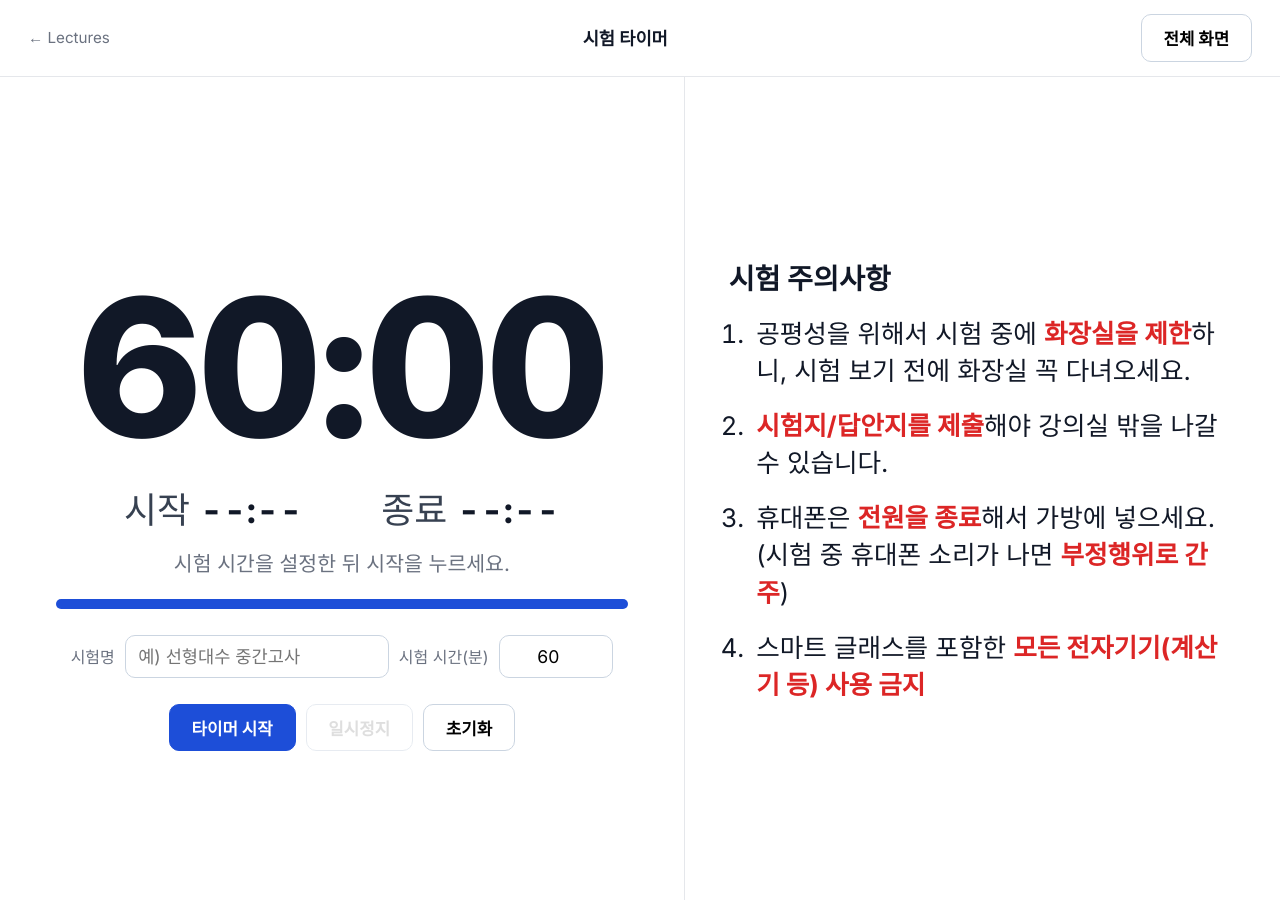
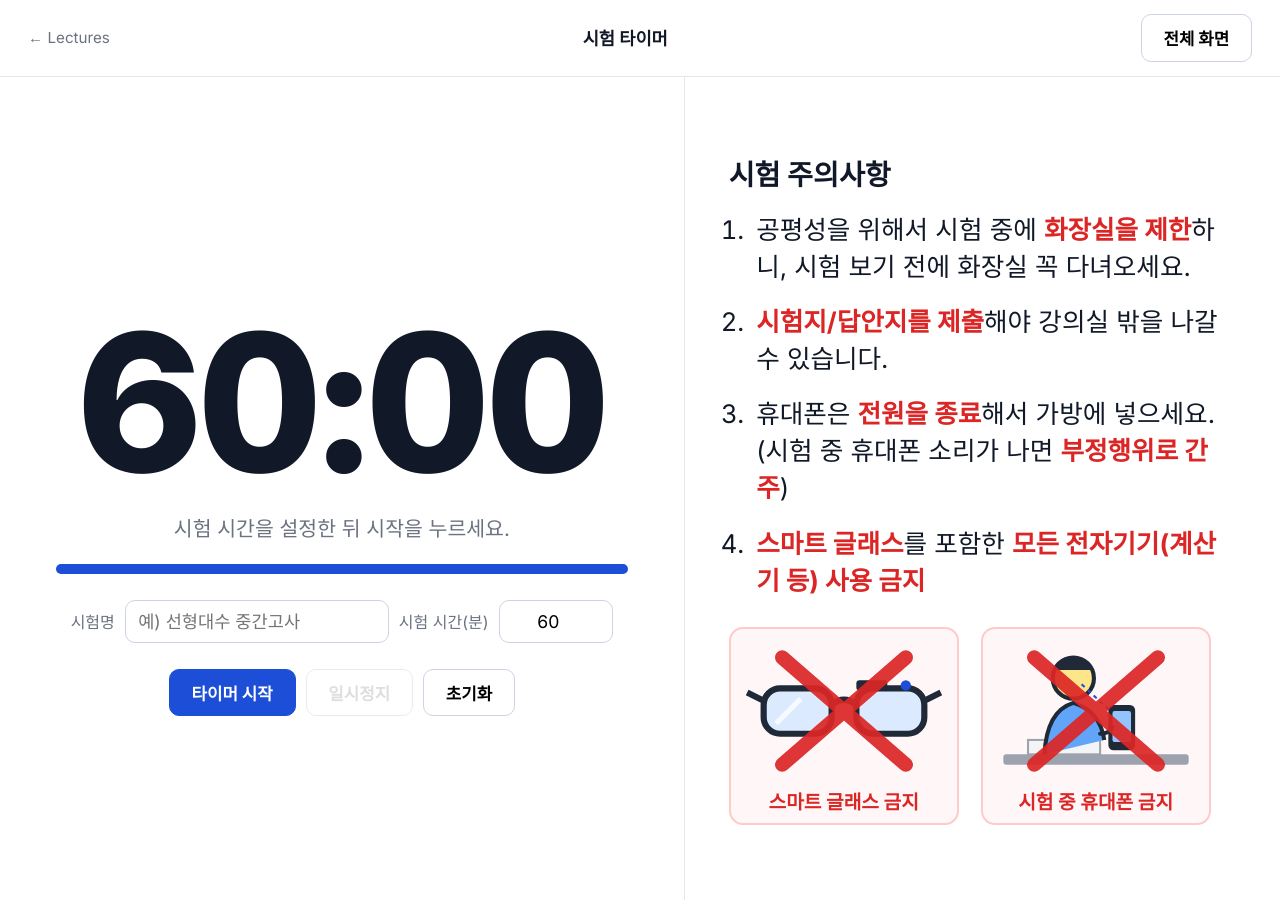
Before and after one commit to hyperx-web/hyperx, a Jekyll site: the page built from lectures/exam-timer/index.html, in a window 1280 px wide. Built offline with Jekyll 4.4.1, drawn with Linux system fonts in a browser that asks for light colours.

Commit message:
Exam timer: highlight smart glasses, add no-smart-glasses / no-phone pictograms, fix hidden times row
Co-Authored-By: Claude Opus 5.5 <noreply@anthropic.com>

```diff
--- a/lectures/exam-timer/index.html
+++ b/lectures/exam-timer/index.html
@@ -30,6 +30,7 @@ permalink: /lectures/exam-timer/
   #clock.done { color: var(--danger); font-size: clamp(3.5rem, 9vw, 8rem); }
   .times { margin-top: 18px; display: flex; gap: 2.2em; font-size: clamp(1.4rem, 2.8vw, 2.4rem); color: #374151; }
   .times b { font-variant-numeric: tabular-nums; color: var(--fg); }
+  .times[hidden] { display: none; }
   body.ended { animation: endflash 1s ease-in-out 6; }
   @keyframes endflash { 50% { background: #fee2e2; } }
   .meta.alert { color: var(--danger); font-weight: 700; font-size: clamp(1.4rem, 2.6vw, 2.2rem); }
@@ -49,6 +50,10 @@ permalink: /lectures/exam-timer/
   ol { margin: 0; padding-left: 1.4em; }
   ol li { font-size: clamp(1.15rem, 2vw, 1.7rem); line-height: 1.45; margin: 0 0 18px; padding-left: .2em; }
   ol li b { color: var(--danger); }
+  .banned { display: flex; gap: 22px; margin-top: 10px; }
+  .banned figure { margin: 0; flex: 1; max-width: 230px; text-align: center; border: 2px solid #fecaca; border-radius: 14px; padding: 10px 10px 8px; background: #fff7f7; }
+  .banned svg { width: 100%; height: auto; display: block; }
+  .banned figcaption { margin-top: 4px; font-weight: 700; color: var(--danger); font-size: clamp(.95rem, 1.5vw, 1.2rem); }
   @media (max-width: 900px) { main { grid-template-columns: 1fr; } .left { border-right: 0; border-bottom: 1px solid var(--line); } }
   :fullscreen header { display: none; }
 </style>
@@ -84,8 +89,48 @@ permalink: /lectures/exam-timer/
       <li>공평성을 위해서 시험 중에 <b>화장실을 제한</b>하니, 시험 보기 전에 화장실 꼭 다녀오세요.</li>
       <li><b>시험지/답안지를 제출</b>해야 강의실 밖을 나갈 수 있습니다.</li>
       <li>휴대폰은 <b>전원을 종료</b>해서 가방에 넣으세요. (시험 중 휴대폰 소리가 나면 <b>부정행위로 간주</b>)</li>
-      <li>스마트 글래스를 포함한 <b>모든 전자기기(계산기 등) 사용 금지</b></li>
+      <li><b>스마트 글래스</b>를 포함한 <b>모든 전자기기(계산기 등) 사용 금지</b></li>
     </ol>
+    <div class="banned">
+      <figure>
+        <svg viewBox="0 0 200 140" aria-label="스마트 글래스 사용 금지">
+          <!-- smart glasses -->
+          <g fill="none" stroke="#1f2937" stroke-width="6" stroke-linejoin="round">
+            <rect x="22" y="48" width="66" height="44" rx="16" fill="#dbeafe"/>
+            <rect x="112" y="48" width="66" height="44" rx="16" fill="#dbeafe"/>
+            <path d="M88 64 Q100 54 112 64"/>
+            <path d="M22 60 L6 52 M178 60 L194 52"/>
+          </g>
+          <rect x="112" y="40" width="30" height="10" rx="3" fill="#1f2937"/>
+          <circle cx="160" cy="45" r="5" fill="#1d4ed8"/>
+          <path d="M34 82 L58 58" stroke="#fff" stroke-width="5" opacity=".8"/>
+          <!-- red X -->
+          <g stroke="#dc2626" stroke-width="14" stroke-linecap="round" opacity=".92">
+            <path d="M40 18 L160 122 M160 18 L40 122"/>
+          </g>
+        </svg>
+        <figcaption>스마트 글래스 금지</figcaption>
+      </figure>
+      <figure>
+        <svg viewBox="0 0 200 140" aria-label="시험 중 휴대폰 사용 금지">
+          <!-- student at desk looking at phone -->
+          <rect x="10" y="112" width="180" height="10" rx="3" fill="#9ca3af"/>
+          <rect x="34" y="98" width="70" height="14" fill="#f3f4f6" stroke="#9ca3af" stroke-width="2"/>
+          <circle cx="78" cy="38" r="20" fill="#fde68a" stroke="#1f2937" stroke-width="4"/>
+          <path d="M58 30 Q78 6 98 30" fill="#1f2937"/>
+          <path d="M50 112 Q52 70 78 62 Q104 70 108 98" fill="#60a5fa" stroke="#1f2937" stroke-width="4"/>
+          <rect x="112" y="64" width="26" height="44" rx="5" fill="#1f2937"/>
+          <rect x="116" y="70" width="18" height="30" rx="2" fill="#93c5fd"/>
+          <path d="M104 92 Q112 92 116 86" fill="none" stroke="#1f2937" stroke-width="4" stroke-linecap="round"/>
+          <path d="M86 44 L114 70" stroke="#1d4ed8" stroke-width="2" stroke-dasharray="4 4"/>
+          <!-- red X -->
+          <g stroke="#dc2626" stroke-width="14" stroke-linecap="round" opacity=".92">
+            <path d="M40 18 L160 122 M160 18 L40 122"/>
+          </g>
+        </svg>
+        <figcaption>시험 중 휴대폰 금지</figcaption>
+      </figure>
+    </div>
   </section>
 </main>
 <script>
```
